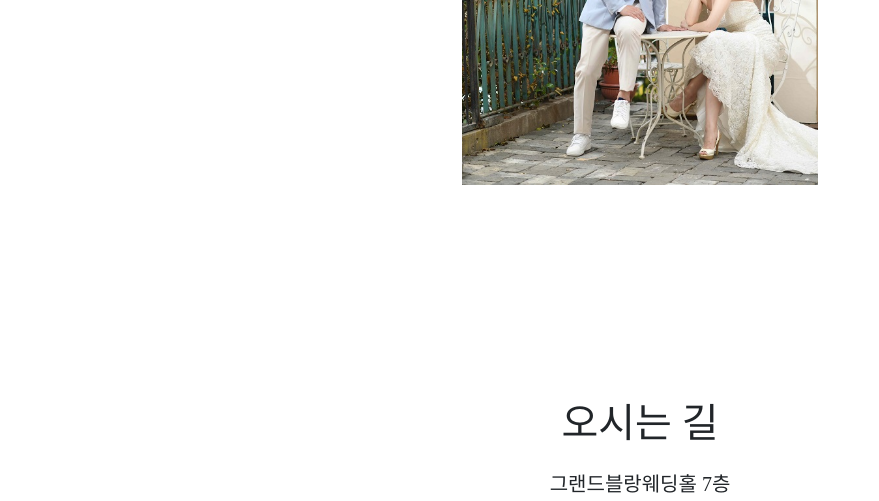
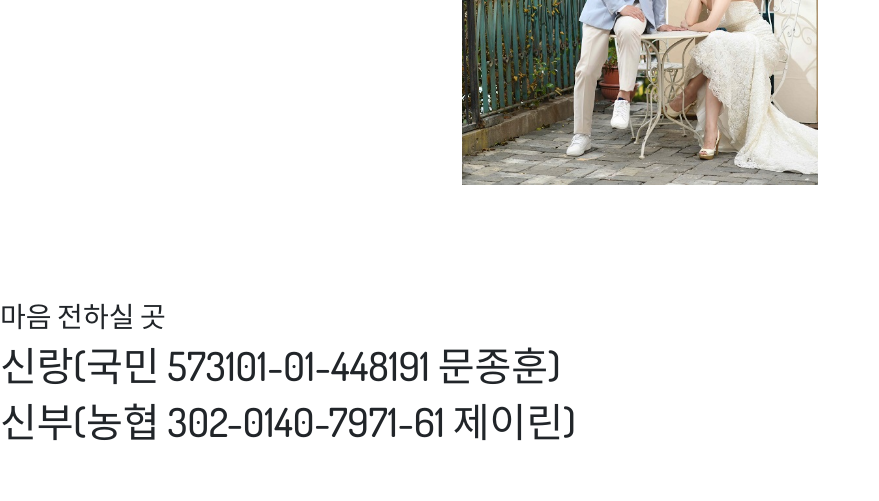
Before and after one commit to multitower/wedding-card, a plain HTML site: page docs/index.html in a window 1280 px wide. Shown: the part 4138-4639 px from the top of the page, without its empty margins (0-879 px from the left). Drawn offline with nearby package versions, Linux system fonts and the light colour scheme; no server answers; a script that the page names is missing; a web font is replaced by a local one.

Commit message:
Update index.html

```diff
--- a/docs/index.html
+++ b/docs/index.html
@@ -224,6 +224,12 @@
                 </div>
             </div>
         </div>
+
+        <div class="h3"> 마음 전하실 곳 </div>
+        <div class="h1"> 신랑(국민 573101-01-448191 문종훈)</div>
+        <div class="h1"> 신부(농협 302-0140-7971-61 제이린)</div>
+
+
         <div class="ww-section ww-rsvp-detail" id="map">
             <div class="container">
                 <div class="col text-center">
```
